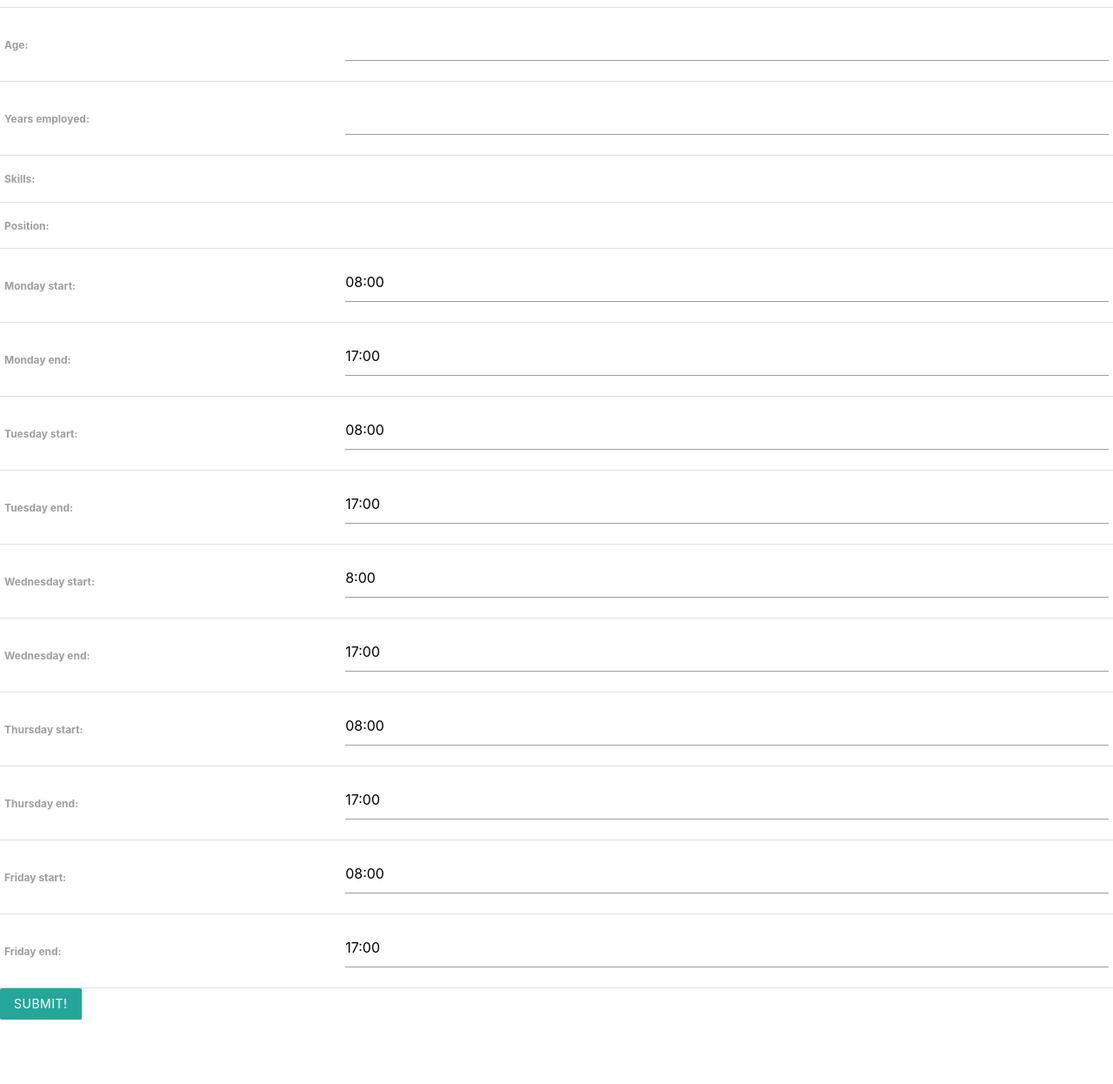
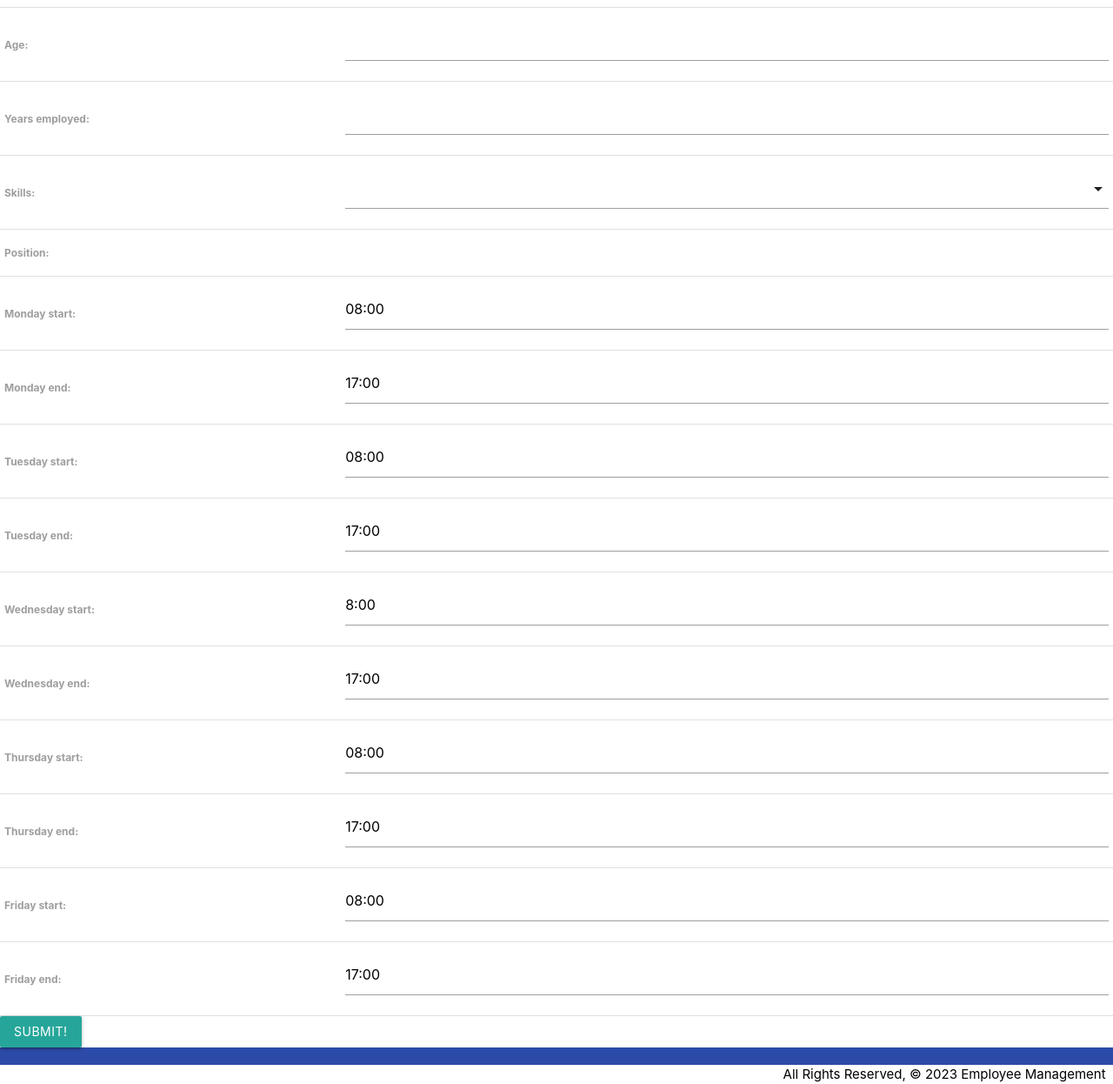
Before and after one commit to csposito1220/employee_management, a Django app: page /employees/create/ in a window 1280 px wide. Shown: the part 276-1522 px from the top of the page at 87% size. Before the commit the page ends 1448 px from the top, so only its background shows below. Run offline with Django 3.2, Linux system fonts and the light colour scheme; the visitor is signed in with stand-in values (Sample User, id 1); data that the repository does not hold is empty.

Commit message:
Add JS for add employee

```diff
--- a/main_app/static/css/style.css
+++ b/main_app/static/css/style.css
@@ -5,3 +5,8 @@
 nav {
     background-color: #2C4AA7;
 }
+
+.page-footer {
+    background-color: #2C4AA7;
+    color: black;
+}
--- a/main_app/templates/base.html
+++ b/main_app/templates/base.html
@@ -10,8 +10,9 @@
     <script src="https://cdnjs.cloudflare.com/ajax/libs/materialize/1.0.0/js/materialize.min.js"></script>
   </head>
   <body>
-    <header>
+    <header class="navbar-fixed">
     <nav>
+      <div class="nav-wrapper">
         <ul>
           <li><a href="/about">About</a></li>
           <li><a href="{% url 'home' %}">Home</a></li>
@@ -30,8 +31,12 @@
           <li><a href="{% url 'login' %}">Log In</a></li>
           {% endif %}
         </ul>
-      </nav>
+      </div>
+    </nav>
     </header>
     <main>{% block content %} {% endblock %}</main>
+    <footer class="page-footer">
+      <div class="right">All Rights Reserved, &copy; 2023 Employee Management &nbsp;</div>
+   </footer>
   </body>
 </html>
--- a/main_app/templates/main_app/employee_form.html
+++ b/main_app/templates/main_app/employee_form.html
@@ -18,4 +18,11 @@
   <input type="submit" value="Submit!" class="btn">
 </form>
 
+<script>
+  const skillsEl = document.getElementById('id_skills');
+  M.FormSelect.init(skillsEl);
+
+  const positionsEl = document.getElementById('id_positions');
+  M.FormSelect.init(positionsEl);
+</script>
 {% endblock %}
```
